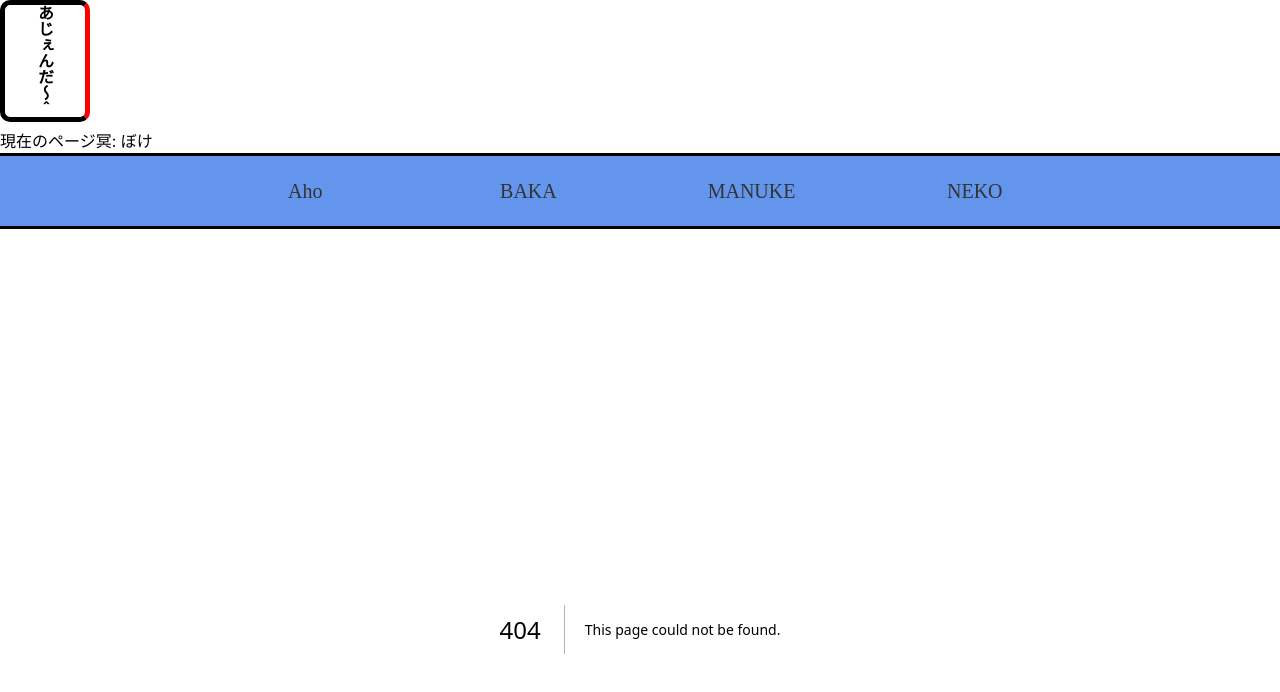
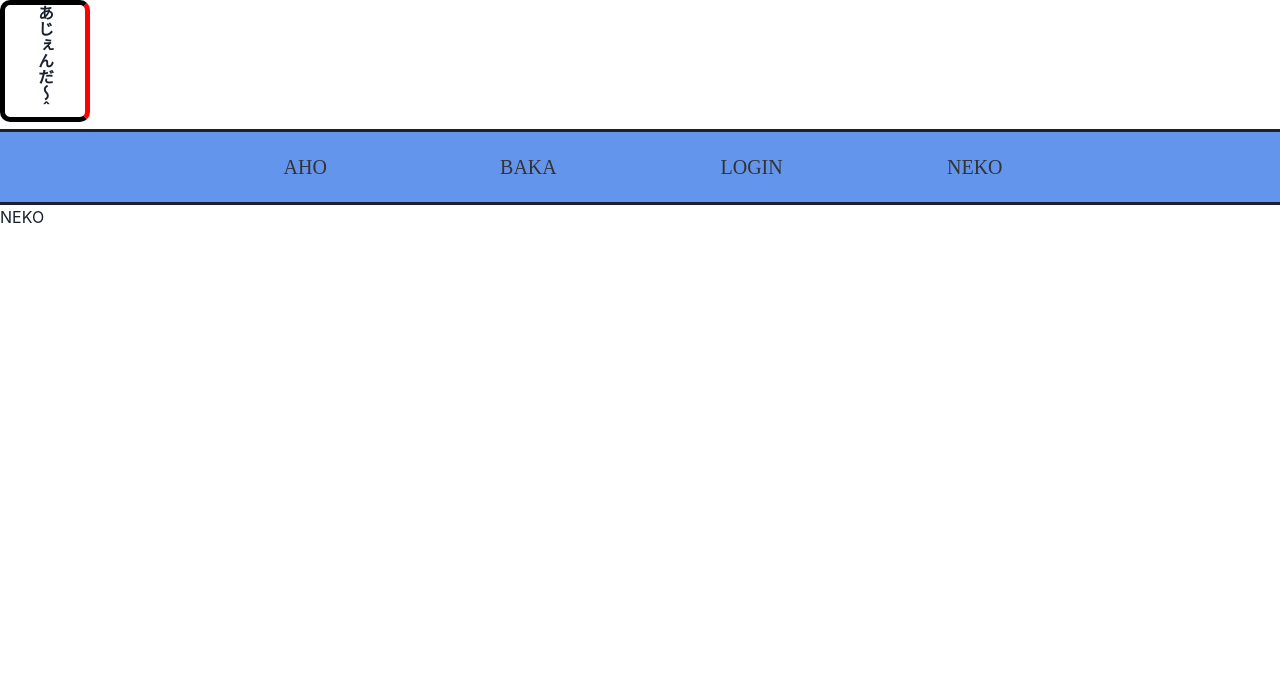
Before and after one commit to touhu27344/protein, a Next.js app: page /neko in a window 1280 px wide. Before the commit this address had no page. Shown: the top 692 px of the page. Built offline with nearby package versions, Linux system fonts and the light colour scheme.

Commit message:
NEKOページを作りました

```diff
--- a/components/header/index.tsx
+++ b/components/header/index.tsx
@@ -15,15 +15,12 @@ const Header = (props: Props) => {
                     <strong>あじぇんだ～＾</strong>
                 </button>
             </header>
-            <div>
-                <p>現在のページ冥: {props.pageName}</p>
-            </div>
             <nav className={classes.neko}>
                 <ul >
-                    <li><a href="/aho">Aho</a></li>
+                    <li><a href="/aho">AHO</a></li>
                     <li><a href="/baka">BAKA</a></li>
-                    <li><a href="#">MANUKE</a></li>
-                    <li><a href="#">NEKO</a></li>
+                    <li><a href="/login">LOGIN</a></li>
+                    <li><a href="/neko">NEKO</a></li>
                 </ul>
             </nav>
         </div>
--- a/pages/_app.tsx
+++ b/pages/_app.tsx
@@ -5,7 +5,7 @@ import { ChakraProvider } from '@chakra-ui/react'
 function MyApp({ Component, pageProps }: AppProps) {
   return (
     <ChakraProvider>
-      <Header pageName='ぼけ' />
+      <Header pageName='ぼけぇ'/>
       <Component {...pageProps} />
     </ChakraProvider>
   )
--- /dev/null
+++ b/pages/neko/index.tsx
@@ -0,0 +1,10 @@
+const Index = () => {
+  return (
+    <div>
+      <div>
+        <p>NEKO</p>
+      </div>
+    </div>
+  )
+}
+export default Index
```
